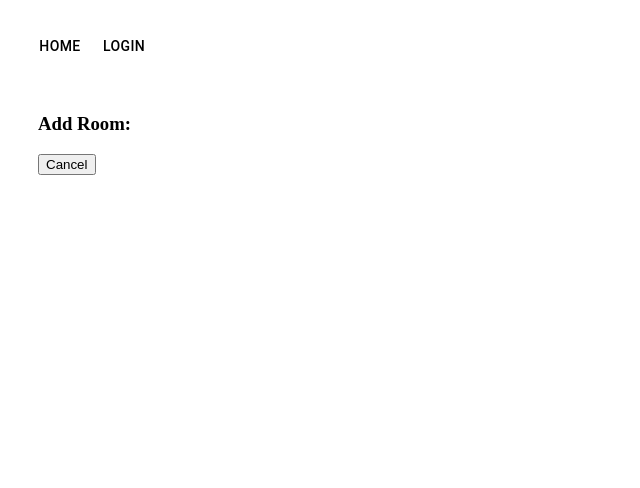
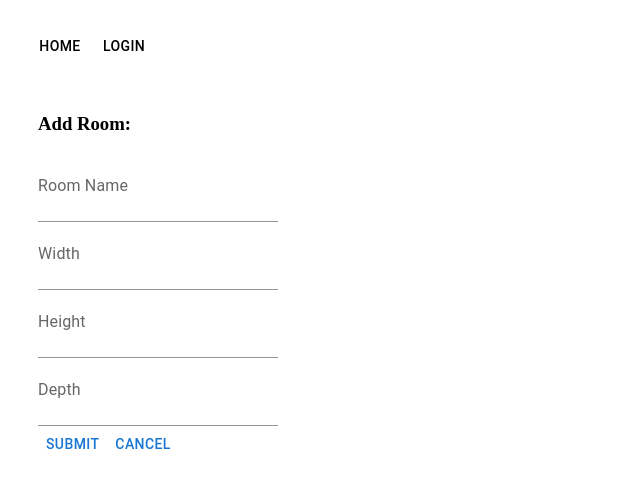
Before and after one commit to Inyoungk10/COMP4956Project_Client, a React (Create React App) app in the folder front-end/client-front-end/: page /addRoom in a window 1280 px wide. Shown: the top 488 px of the page, without its empty margins (0-640 px from the left). Built offline with nearby package versions, Linux system fonts and the light colour scheme; what react-unity-webgl would draw is missing.

Commit message:
created add room component

```diff
--- a/front-end/client-front-end/src/components/AddRoom.js
+++ b/front-end/client-front-end/src/components/AddRoom.js
@@ -1,9 +1,32 @@
-import React from 'react';
+import React, { useState } from 'react';
 import { useHistory } from 'react-router';
+import Button from '@mui/material/Button';
+import { TextField } from '@mui/material';
+import * as api from '../api/index.js';
 
 const AddRoom = () => {
 
+    const [width, setWidth] = useState('');
+    const [height, setHeight] = useState('');
+    const [depth, setDepth] = useState('');
+    const [roomName, setRoomName] = useState('');
+
     const history = useHistory();
+    const textFieldVariant = 'standard';
+
+    const handleSubmit = async (e) => {
+        e.preventDefault();
+        const room = {
+            Width: width,
+            Height: height,
+            Depth: depth,
+            RoomName: roomName
+        }
+        console.log(room);
+
+        const data = await api.addRoom(room);
+        console.log(data);
+    }
 
     const cancel = () => {
         history.push('/rooms');
@@ -12,7 +35,18 @@ const AddRoom = () => {
     return(
         <div>
             <h3>Add Room:</h3>
-            <button onClick={cancel}>Cancel</button>
+            <form onSubmit={handleSubmit}>
+                <TextField label='Room Name' value={roomName} onChange={(e) => setRoomName(e.target.value)} variant={textFieldVariant} />
+                <br />
+                <TextField label='Width' value={width} onChange={(e) => setWidth(e.target.value)} variant={textFieldVariant} />
+                <br />
+                <TextField label='Height' value={height} onChange={(e) => setHeight(e.target.value)} variant={textFieldVariant} />
+                <br />
+                <TextField label='Depth' value={depth} onChange={(e) => setDepth(e.target.value)} variant={textFieldVariant} />
+                <br />
+                <Button type='submit'>Submit</Button>
+                <Button onClick={cancel}>Cancel</Button>
+            </form>
         </div>
     )
 }
--- a/front-end/client-front-end/src/components/RoomPage.js
+++ b/front-end/client-front-end/src/components/RoomPage.js
@@ -47,41 +47,6 @@ import { useHistory } from 'react-router';
             setBoxList( obj );
         }
 
-        const addRoomCancel = (e) => {
-            e.preventDefault();
-            const form = document.getElementById('addRoomForm');
-            const button = document.getElementById('addRoomButton');
-            form.style.display = 'none';
-            button.style.display = 'visible';
-        }
-
-        const addRoomButtonClick = () => {
-            const form = document.getElementById('addRoomForm');
-            const button = document.getElementById('addRoomButton');
-            form.style.display = 'inline';
-            button.style.display = 'none';
-        }
-
-        const addRoom = async (e) => {
-            e.preventDefault();
-            const height = document.getElementById('heightField').value;
-            const width = document.getElementById('widthField').value;
-            const depth = document.getElementById('depthField').value;
-            const name = document.getElementById('roomNameField').value;
-
-            const roomObj = {
-                Height: height,
-                Width: width,
-                Depth: depth,
-                RoomName: name
-            }
-
-            console.log(roomObj);
-
-            const { data } = await api.addRoom(roomObj);
-            console.log(data);
-        }
-
         const addRoomRedirect = () => {
             history.push('/addRoom');
         }
@@ -95,17 +60,6 @@ import { useHistory } from 'react-router';
 
                 <div>
                     <button id="addRoomButton" onClick={addRoomRedirect}>Create New Room</button>
-                    <div id="addRoomForm" style={{display: 'none'}}>
-                        <form>
-                        <input id="roomNameField" placeholder="Room Name" required={true} />
-                        <input id="heightField" placeholder="Height" required={true} />
-                        <input id="widthField" placeholder="Width" required={true} />
-                        <input id="depthField" placeholder="Depth" required={true} />
-                        <button onSubmit={(e) => addRoom(e)}>Submit</button>
-                        {/* <button onSubmit={this.addRoom()}>Submit</button> */}
-                        {/* <button onClick={(e) => addRoomCancel(e)}>Cancel</button> */}
-                        </form>
-                    </div>
                 </div>
                 <div className="rooms_container">
                     <h3>Rooms</h3>
--- a/front-end/client-front-end/src/index.js
+++ b/front-end/client-front-end/src/index.js
@@ -11,11 +11,12 @@ import reducers from './reducers';
 const store = createStore(reducers, compose(applyMiddleware(thunk)))
 
 ReactDOM.render(
-  <React.StrictMode>
+  // <React.StrictMode>
     <Provider store={store}>
       <App />
     </Provider>
-  </React.StrictMode>,
+  // </React.StrictMode>,
+  ,
   document.getElementById('root')
 );
 
```
